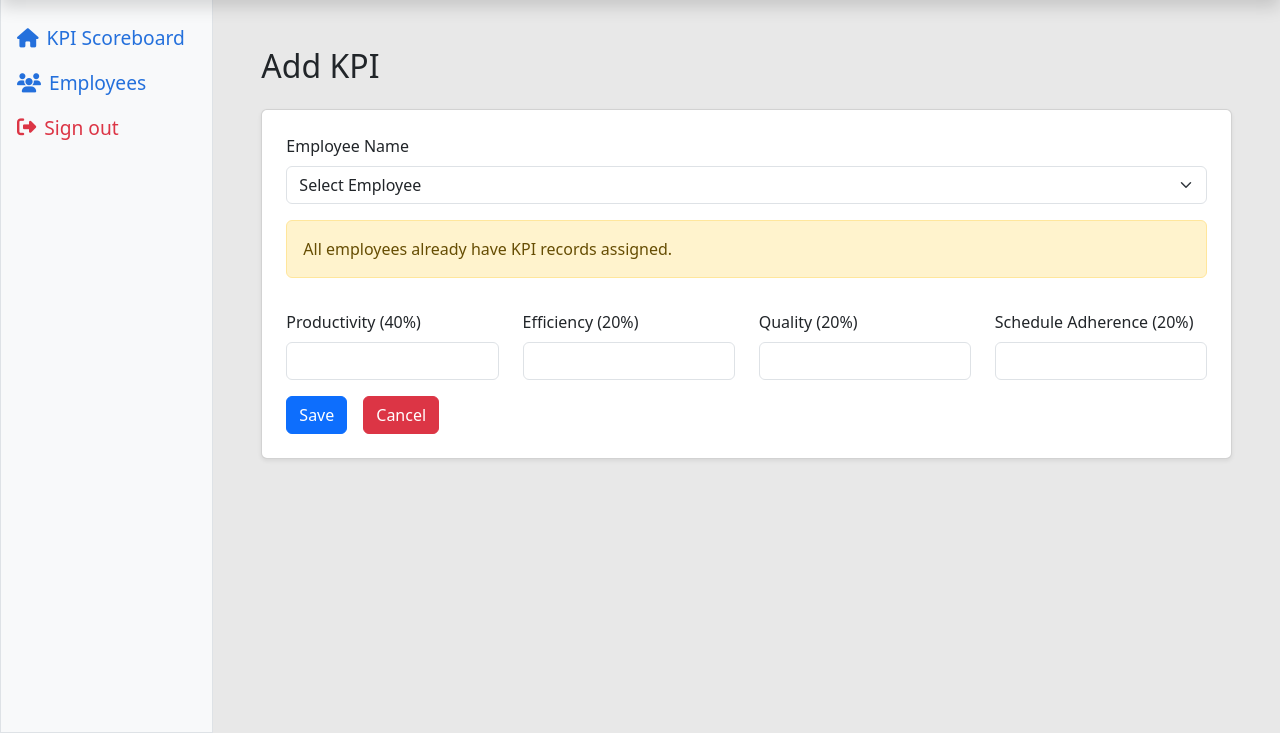
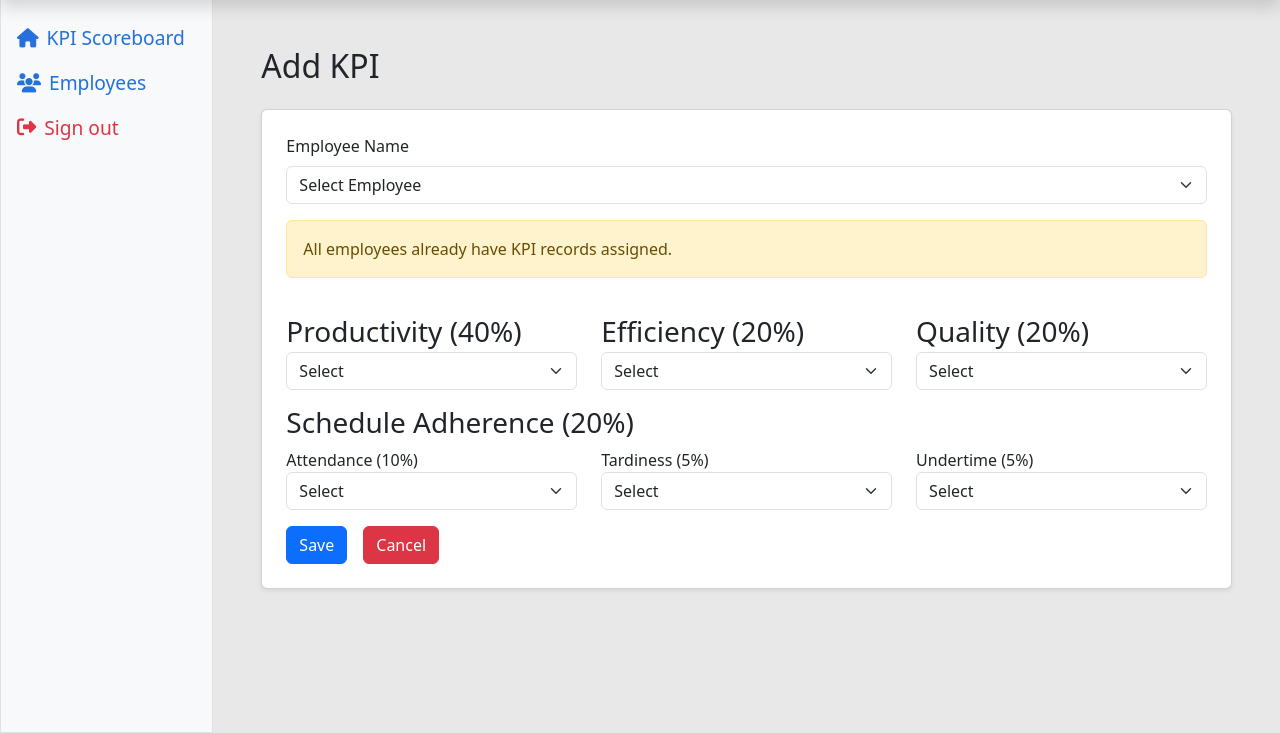
Before and after one commit to rjsnavarette03/kpi_scoreboard, a PHP site: page /admin/add_kpi.php in a window 1280 px wide. Shown: the part 67-800 px from the top of the page. Run offline with PHP 8.4, Linux system fonts and the light colour scheme; the visitor is signed in with stand-in values (Sample User, id 1); tables that the repository leaves empty or names only in its code hold one stand-in row (values such as "Sample post"); some libraries are stand-ins or nearby versions.

Commit message:
updated kpi logic, added description

```diff
--- a/admin/add_kpi.php
+++ b/admin/add_kpi.php
@@ -1,79 +1,205 @@
 <?php
 session_start();
-if ($_SESSION['role'] != 'admin') {
+if (!isset($_SESSION['role']) || $_SESSION['role'] !== 'admin') {
 	header("Location: ../login.php");
 	exit;
 }
+
 include('../config/db.php');
 include('../includes/header.php');
 
+/**
+ * Load <option> items for a KPI category (safe/escaped).
+ */
+function loadOptions(mysqli $conn, string $category, $selected = null): void
+{
+	$sql = "SELECT score, description FROM kpi_definitions WHERE category = ? ORDER BY score DESC";
+	$stmt = $conn->prepare($sql);
+	$stmt->bind_param('s', $category);
+	$stmt->execute();
+	$res = $stmt->get_result();
+	while ($row = $res->fetch_assoc()) {
+		$score = (float) $row['score'];
+		$desc = htmlspecialchars((string) ($row['description'] ?? ''), ENT_QUOTES, 'UTF-8');
+		$sel = ($selected !== '' && $selected == $score) ? 'selected' : '';
+		echo "<option value=\"{$score}\" {$sel}>{$score} - {$desc}</option>";
+	}
+	$stmt->close();
+}
+
+/**
+ * Get a description for a given score/category from definitions.
+ */
+function getDesc(mysqli $conn, float $score, string $category): ?string
+{
+	$sql = "SELECT description FROM kpi_definitions WHERE score = ? AND category = ? LIMIT 1";
+	$stmt = $conn->prepare($sql);
+	$stmt->bind_param('ds', $score, $category);
+	$stmt->execute();
+	$res = $stmt->get_result();
+	$row = $res->fetch_assoc();
+	$stmt->close();
+	return $row['description'] ?? null;
+}
+
 $editing = false;
-$kpi = ['id' => '', 'user_id' => '', 'productivity' => '', 'efficiency' => '', 'quality' => '', 'schedule_adherence' => ''];
+$kpi = [
+	'id' => '',
+	'user_id' => '',
+	'productivity' => '',
+	'efficiency' => '',
+	'quality' => '',
+	'attendance' => '',
+	'tardiness' => '',
+	'undertime' => ''
+];
 
 if (isset($_GET['edit'])) {
 	$editing = true;
-	$id = intval($_GET['edit']);
-	$res = $conn->query("SELECT * FROM kpi_scores WHERE id=$id");
+	$id = (int) $_GET['edit'];
+	$stmt = $conn->prepare("SELECT * FROM kpi_scores WHERE id = ?");
+	$stmt->bind_param('i', $id);
+	$stmt->execute();
+	$res = $stmt->get_result();
 	if ($res->num_rows > 0) {
 		$kpi = $res->fetch_assoc();
 	}
+	$stmt->close();
 }
 
-if ($_SERVER["REQUEST_METHOD"] == "POST") {
-	$id = isset($_POST['id']) ? intval($_POST['id']) : null;
-	$user_id = intval($_POST['user_id']);
-	$prod = floatval($_POST['productivity']);
-	$eff = floatval($_POST['efficiency']);
-	$qual = floatval($_POST['quality']);
-	$sched = floatval($_POST['schedule_adherence']);
+if ($_SERVER["REQUEST_METHOD"] === "POST") {
+	$id = isset($_POST['id']) ? (int) $_POST['id'] : null;
+	$user_id = (int) $_POST['user_id'];
+	$prod = (float) $_POST['productivity'];
+	$eff = (float) $_POST['efficiency'];
+	$qual = (float) $_POST['quality'];
+	// Schedule parts
+	$attendance = (float) $_POST['attendance'];
+	$tardiness = (float) $_POST['tardiness'];
+	$undertime = (float) $_POST['undertime'];
 
-	// ✅ Compute total with weights
-	$total = ($prod * 0.4) + ($eff * 0.2) + ($qual * 0.2) + ($sched * 0.2);
-	$total = round($total, 2);
+	// Descriptions
+	$productivity_desc = getDesc($conn, $prod, 'Productivity');
+	$efficiency_desc = getDesc($conn, $eff, 'Efficiency');
+	$quality_desc = getDesc($conn, $qual, 'Quality');
+	$attendance_desc = getDesc($conn, $attendance, 'Attendance');
+	$tardiness_desc = getDesc($conn, $tardiness, 'Tardiness');
+	$undertime_desc = getDesc($conn, $undertime, 'Undertime');
 
-	// ✅ Compute grade based on total
-	if ($total >= 100)
-		$grade = 'EX';
-	elseif ($total >= 95)
-		$grade = 'EE';
-	elseif ($total >= 90)
-		$grade = 'ME';
-	elseif ($total >= 85)
-		$grade = 'NI';
-	else
-		$grade = 'UN';
-
-	if ($id) {
-		// ✅ Update existing KPI
-		$sql = "UPDATE kpi_scores
-            SET productivity='$prod', efficiency='$eff', quality='$qual',
-                schedule_adherence='$sched', total_score='$total', grade='$grade'
-            WHERE id='$id'";
-	} else {
-		// ✅ Insert new KPI
-		$sql = "INSERT INTO kpi_scores (user_id, productivity, efficiency, quality, schedule_adherence, total_score, grade)
-            VALUES ('$user_id', '$prod', '$eff', '$qual', '$sched', '$total', '$grade')";
+	// Ensure all lookups succeeded
+	foreach ([
+		'Productivity' => $productivity_desc,
+		'Efficiency' => $efficiency_desc,
+		'Quality' => $quality_desc,
+		'Attendance' => $attendance_desc,
+		'Tardiness' => $tardiness_desc,
+		'Undertime' => $undertime_desc,
+	] as $cat => $desc) {
+		if ($desc === null) {
+			echo "<div class='alert alert-danger'>Invalid score selection for {$cat}. Please reselect.</div>";
+			include('../includes/footer.php');
+			exit;
+		}
 	}
 
-	if ($conn->query($sql)) {
+	// Weighted computation
+	$schedule_total = ($attendance * 0.10) + ($tardiness * 0.05) + ($undertime * 0.05); // 20%
+	$total = ($prod * 0.40) + ($eff * 0.20) + ($qual * 0.20) + $schedule_total;
+	$total = round($total, 2);
+	$schedule_total = ($schedule_total / 20) * 100;
+
+	// Grade bands
+	if ($total >= 100) {
+		$grade = 'EX';
+	} elseif ($total >= 95) {
+		$grade = 'EE';
+	} elseif ($total >= 90) {
+		$grade = 'ME';
+	} elseif ($total >= 85) {
+		$grade = 'NI';
+	} else {
+		$grade = 'UN';
+	}
+
+	// INSERT/UPDATE (prepared)
+	if ($id) {
+		$sql = "UPDATE kpi_scores SET
+            productivity = ?, productivity_desc = ?,
+            efficiency   = ?, efficiency_desc   = ?,
+            quality      = ?, quality_desc      = ?,
+            attendance   = ?, attendance_desc   = ?,
+            tardiness    = ?, tardiness_desc    = ?,
+            undertime    = ?, undertime_desc    = ?,
+            total_score  = ?, grade             = ?,
+			schedule_adherence = ? WHERE id = ?";
+		$stmt = $conn->prepare($sql);
+		$stmt->bind_param(
+			'dsdsdsdsdsdsdsdi',
+			$prod,
+			$productivity_desc,
+			$eff,
+			$efficiency_desc,
+			$qual,
+			$quality_desc,
+			$attendance,
+			$attendance_desc,
+			$tardiness,
+			$tardiness_desc,
+			$undertime,
+			$undertime_desc,
+			$total,
+			$grade,
+			$schedule_total,
+			$id
+		);
+	} else {
+		$sql = "INSERT INTO kpi_scores
+            (user_id, productivity, productivity_desc, efficiency, efficiency_desc, quality, quality_desc,
+             attendance, attendance_desc, tardiness, tardiness_desc, undertime, undertime_desc, total_score, grade, schedule_adherence)
+            VALUES (?, ?, ?, ?, ?, ?, ?, ?, ?, ?, ?, ?, ?, ?, ?, ?)";
+		$stmt = $conn->prepare($sql);
+		// types: i d s d s d s d s d s d s d s
+		$stmt->bind_param(
+			'idsdsdsdsdsdsdsd',
+			$user_id,
+			$prod,
+			$productivity_desc,
+			$eff,
+			$efficiency_desc,
+			$qual,
+			$quality_desc,
+			$attendance,
+			$attendance_desc,
+			$tardiness,
+			$tardiness_desc,
+			$undertime,
+			$undertime_desc,
+			$total,
+			$grade,
+			$schedule_total
+		);
+	}
+
+	if ($stmt->execute()) {
+		$stmt->close();
 		header("Location: dashboard.php");
 		exit;
 	} else {
-		echo "<div class='alert alert-danger'>Error: " . $conn->error . "</div>";
+		$err = htmlspecialchars($stmt->error, ENT_QUOTES, 'UTF-8');
+		$stmt->close();
+		echo "<div class='alert alert-danger'>Error: {$err}</div>";
 	}
 }
 
-$users = $conn->query("SELECT * FROM users WHERE role='employee'");
+// Employee dropdown logic
 if ($editing) {
-	// Show all employees if editing (to retain the one being edited)
 	$users = $conn->query("SELECT * FROM users WHERE role='employee'");
 } else {
-	// Show only employees who don't have a KPI yet
 	$users = $conn->query("
-		SELECT * FROM users
-		WHERE role='employee'
-		AND id NOT IN (SELECT user_id FROM kpi_scores)
-	");
+        SELECT * FROM users
+        WHERE role='employee'
+        AND id NOT IN (SELECT user_id FROM kpi_scores)
+    ");
 }
 ?>
 
@@ -87,7 +213,7 @@
 
 				<form method="POST" class="card p-4 shadow-sm">
 					<?php if ($editing): ?>
-						<input type="hidden" name="id" value="<?= $kpi['id'] ?>">
+						<input type="hidden" name="id" value="<?= (int) $kpi['id'] ?>">
 					<?php endif; ?>
 
 					<div class="mb-3">
@@ -95,11 +221,14 @@
 						<select name="user_id" class="form-select" <?= $editing ? 'disabled' : '' ?> required>
 							<option value="">Select Employee</option>
 							<?php while ($u = $users->fetch_assoc()): ?>
-								<option value="<?= $u['id'] ?>" <?= ($u['id'] == $kpi['user_id']) ? 'selected' : '' ?>>
-									<?= htmlspecialchars($u['name']) ?>
+								<option value="<?= (int) $u['id'] ?>" <?= ($u['id'] == $kpi['user_id']) ? 'selected' : '' ?>>
+									<?= htmlspecialchars((string) $u['name'], ENT_QUOTES, 'UTF-8') ?>
 								</option>
 							<?php endwhile; ?>
 						</select>
+						<?php if ($editing): ?>
+							<input type="hidden" name="user_id" value="<?= (int) $kpi['user_id'] ?>">
+						<?php endif; ?>
 						<?php if ($users->num_rows == 0 && !$editing): ?>
 							<div class="alert alert-warning mt-3">
 								All employees already have KPI records assigned.
@@ -108,27 +237,54 @@
 					</div>
 
 					<div class="row">
-						<div class="col-md-3 mb-3">
-							<label class="form-label">Productivity (40%)</label>
-							<input type="number" step="0.01" name="productivity" class="form-control"
-								value="<?= $kpi['productivity'] ?>" required>
+						<div class="col-md-4 mb-3">
+							<label class="kpi_label">Productivity (40%)</label>
+							<select name="productivity" class="form-select" required>
+								<option value="">Select</option>
+								<?php loadOptions($conn, 'Productivity', $kpi['productivity']); ?>
+							</select>
 						</div>
-						<div class="col-md-3 mb-3">
-							<label class="form-label">Efficiency (20%)</label>
-							<input type="number" step="0.01" name="efficiency" class="form-control"
-								value="<?= $kpi['efficiency'] ?>" required>
+						<div class="col-md-4 mb-3">
+							<label class="kpi_label">Efficiency (20%)</label>
+							<select name="efficiency" class="form-select" required>
+								<option value="">Select</option>
+								<?php loadOptions($conn, 'Efficiency', $kpi['efficiency']); ?>
+							</select>
 						</div>
-						<div class="col-md-3 mb-3">
-							<label class="form-label">Quality (20%)</label>
-							<input type="number" step="0.01" name="quality" class="form-control"
-								value="<?= $kpi['quality'] ?>" required>
-						</div>
-						<div class="col-md-3 mb-3">
-							<label class="form-label">Schedule Adherence (20%)</label>
-							<input type="number" step="0.01" name="schedule_adherence" class="form-control"
-								value="<?= $kpi['schedule_adherence'] ?>" required>
+						<div class="col-md-4 mb-3">
+							<label class="kpi_label">Quality (20%)</label>
+							<select name="quality" class="form-select" required>
+								<option value="">Select</option>
+								<?php loadOptions($conn, 'Quality', $kpi['quality']); ?>
+							</select>
 						</div>
 					</div>
+
+					<h5 class="kpi_label">Schedule Adherence (20%)</h5>
+					<div class="row">
+						<div class="col-md-4 mb-3">
+							<label>Attendance (10%)</label>
+							<select name="attendance" class="form-select" required>
+								<option value="">Select</option>
+								<?php loadOptions($conn, 'Attendance', $kpi['attendance']); ?>
+							</select>
+						</div>
+						<div class="col-md-4 mb-3">
+							<label>Tardiness (5%)</label>
+							<select name="tardiness" class="form-select" required>
+								<option value="">Select</option>
+								<?php loadOptions($conn, 'Tardiness', $kpi['tardiness']); ?>
+							</select>
+						</div>
+						<div class="col-md-4 mb-3">
+							<label>Undertime (5%)</label>
+							<select name="undertime" class="form-select" required>
+								<option value="">Select</option>
+								<?php loadOptions($conn, 'Undertime', $kpi['undertime']); ?>
+							</select>
+						</div>
+					</div>
+
 					<div class="container-fluid d-flex flex-row p-0 gap-3">
 						<button type="submit" class="btn btn-primary"><?= $editing ? "Update" : "Save" ?></button>
 						<a href="dashboard.php" class="btn btn-danger">Cancel</a>
--- a/assets/css/styles.css
+++ b/assets/css/styles.css
@@ -190,3 +190,7 @@
   background-image: linear-gradient(180deg, rgb(81, 255, 0), purple);
   animation: rotBGimg 3.5s linear infinite;
 } */
+.kpi_label {
+	font-size: 28px;
+	font-weight: 500;
+}
```
